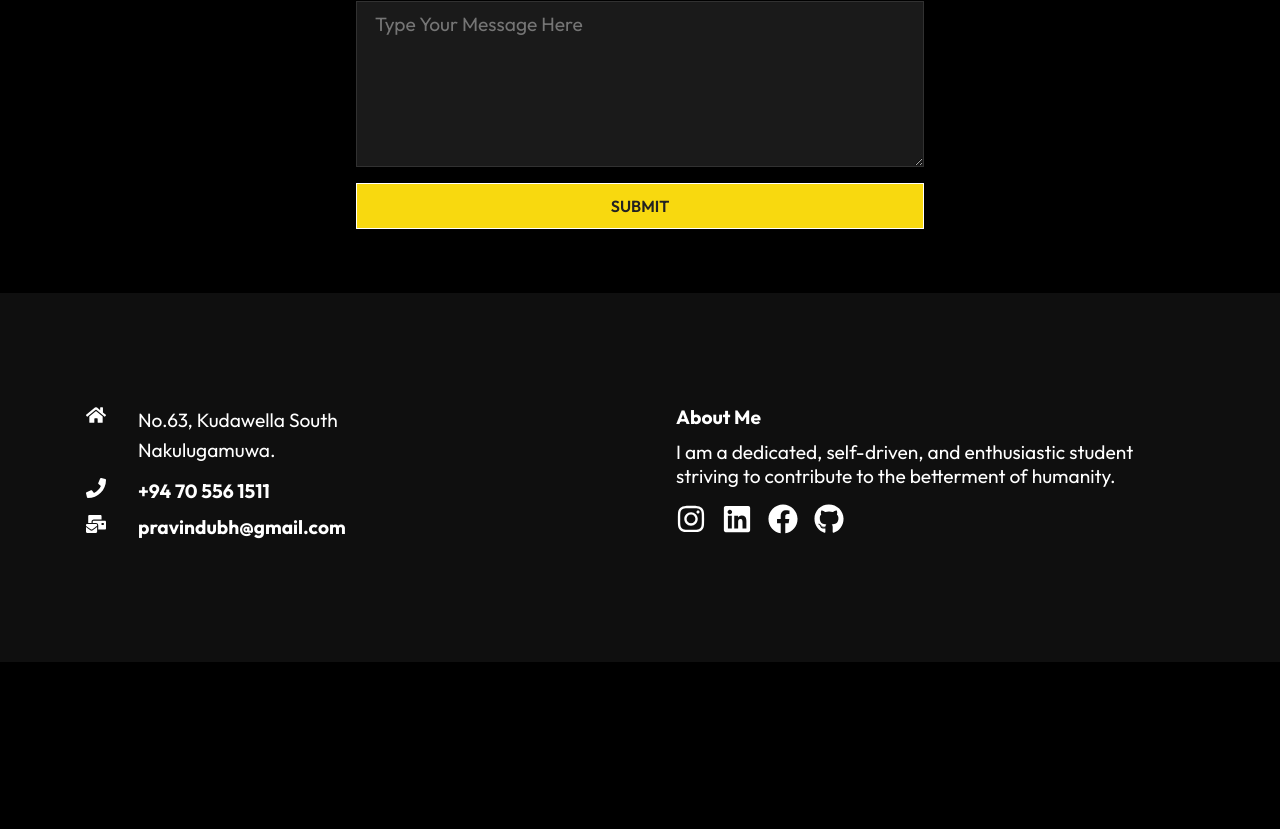
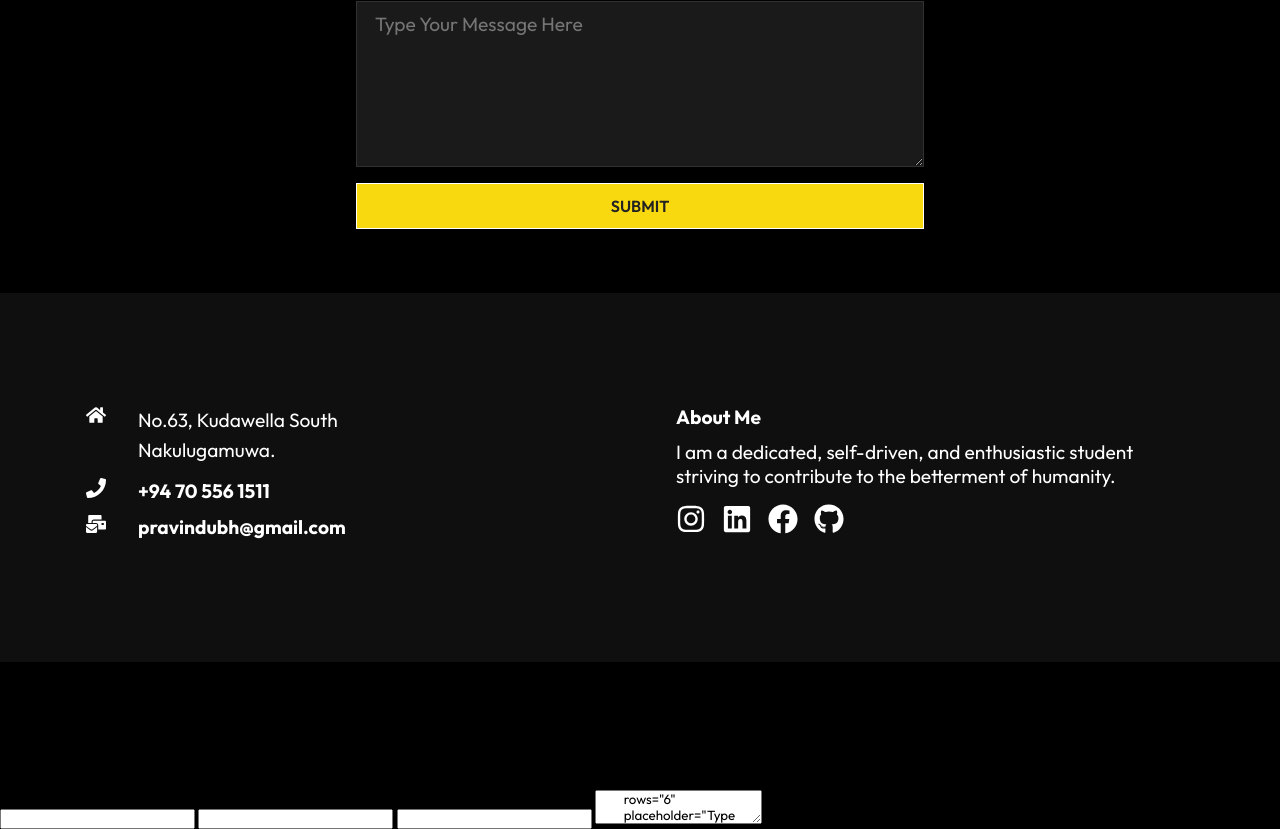
Before and after one commit to Pravindu-Bhashitha/My-Portfolio-Website, a React (Create React App) app: page /contact in a window 1280 px wide. Shown: the part 1007-1836 px from the top of the page. Before the commit the page ends 1669 px from the top, so only its background shows below. Built offline with nearby package versions, Linux system fonts and the light colour scheme.

Commit message:
Add contact form

```diff
--- a/public/index.html
+++ b/public/index.html
@@ -2,7 +2,7 @@
 <html lang="en">
   <head>
     <meta charset="utf-8" />
-    <link rel="icon" href="%PUBLIC_URL%/favicon.ico"/>
+    <link rel="icon" href="%PUBLIC_URL%/favicon.ico" />
     <meta name="viewport" content="width=device-width, initial-scale=1" />
     <meta name="theme-color" content="#000000" />
     <meta
@@ -39,5 +39,17 @@
       To begin the development, run `npm start` or `yarn start`.
       To create a production bundle, use `npm run build` or `yarn build`.
     -->
+    <form name="contact" data-netlify="true" hidden></form>
+    <div>
+      <input type="text" id="name" name="name" />
+      <input type="email" id="email" name="email" />
+      <input type="text" id="subject" name="subject" />
+      <textarea>
+          rows="6"
+          placeholder="Type Your Message Here"
+          name="message"/>
+        </textarea
+      >
+    </div>
   </body>
 </html>
--- a/src/components/Contactform.js
+++ b/src/components/Contactform.js
@@ -4,7 +4,8 @@ import "./FormStyles.css";
 const ContactForm = () => {
   return (
     <div className="form">
-      <form name="contact" netlify>
+      <form name="contact" method="POST">
+        <input type="hidden" name="form-name" value="contact"/>
         <label>Your Name</label>
         <input type="text" id="name" name="name" required />
         <label>Email</label>
```
